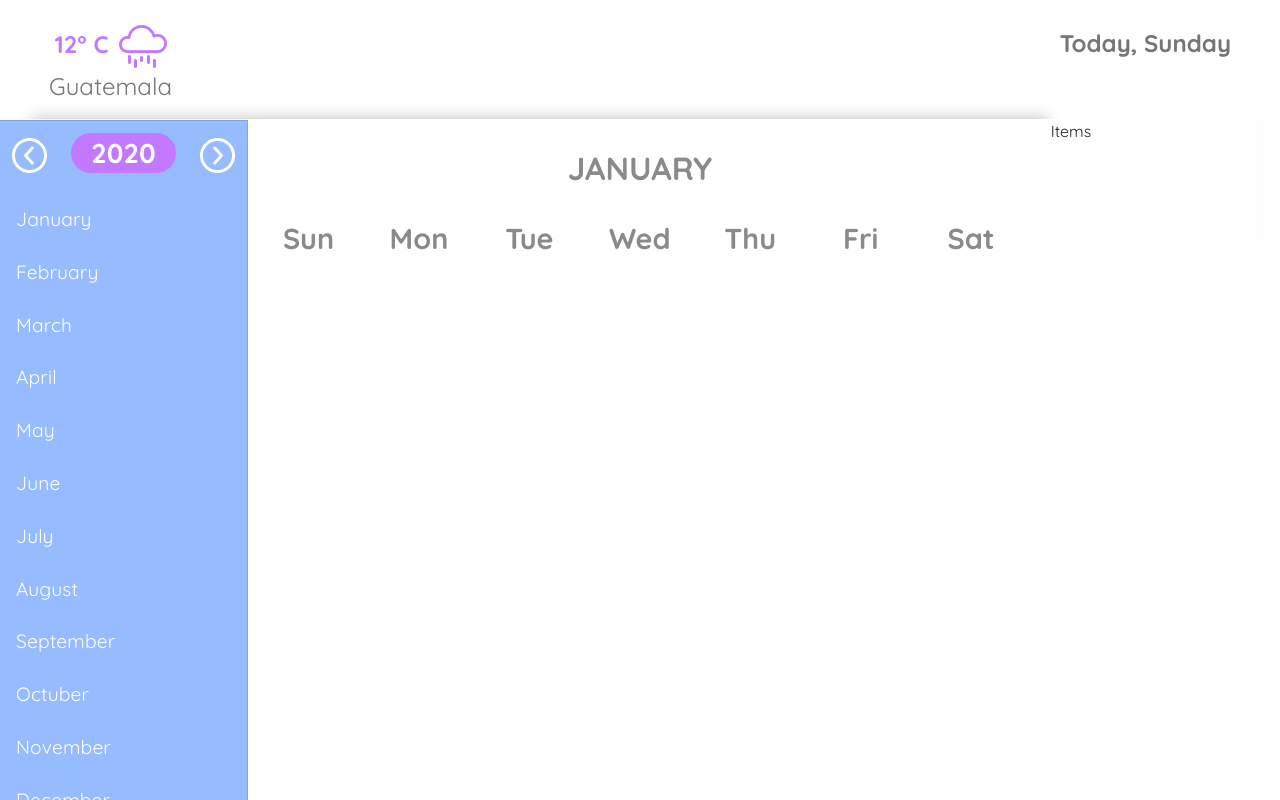
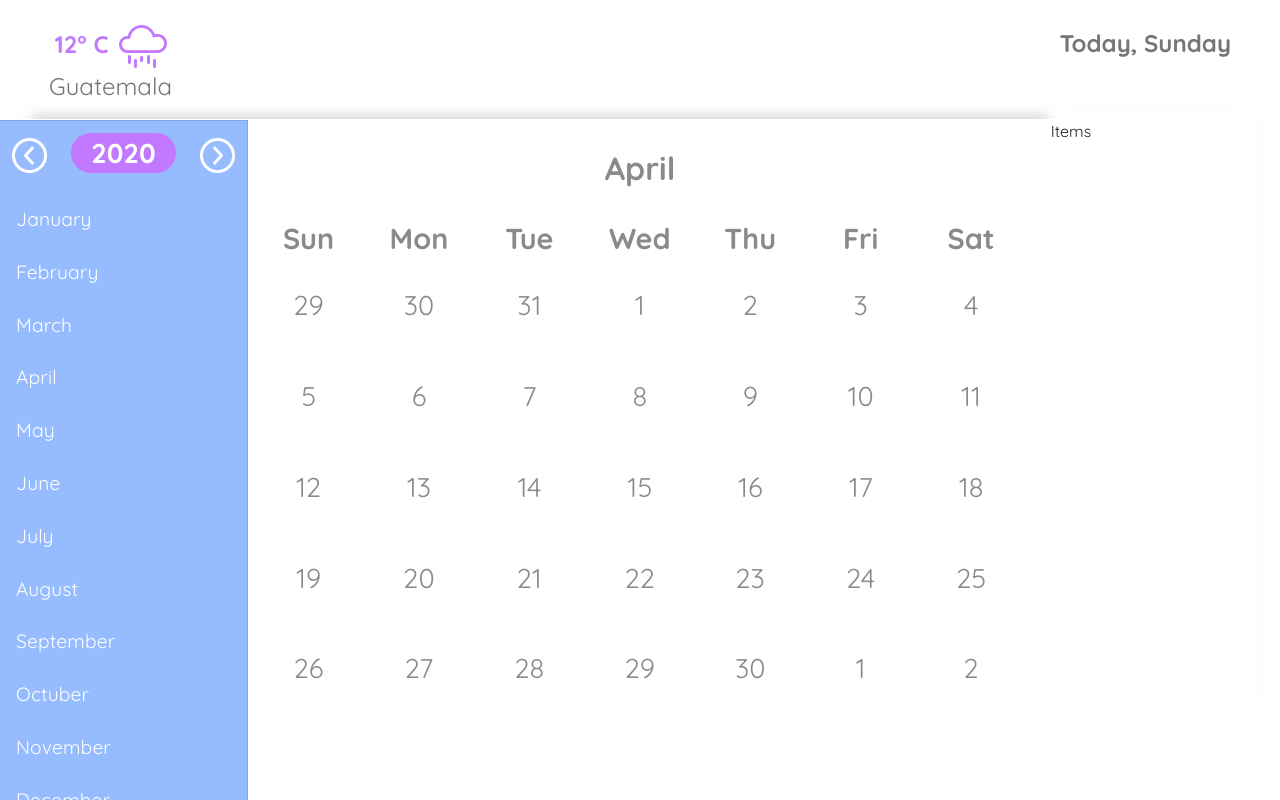
Before and after one commit to dagamo/reminder_app, a React (Create React App) app: page / in a window 1280 px wide. Built offline with nearby package versions, Linux system fonts and the light colour scheme.

Commit message:
Add the functionality to the sideNav and connect to calendar reducer

```diff
--- a/public/index.html
+++ b/public/index.html
@@ -36,7 +36,7 @@
       gtag('config', 'UA-133888546-1');
     </script>
 
-    <title>Gueki Platform</title>
+    <title>Reminder App</title>
   </head>
   <body>
     <noscript>You need to enable JavaScript to run this app.</noscript>
--- a/src/actions/common.js
+++ b/src/actions/common.js
@@ -1,7 +1,7 @@
 import { UPDATE_GENERAL_PARAM } from './../constants/actionTypes';
 
-export const updateGeneralParam = (key, value, reducer) => {
+export const updateGeneralParam = (key, value, red_name) => {
 	return (dispatch) => {
-		dispatch({ type: UPDATE_GENERAL_PARAM, key, value, reducer });
+		dispatch({ type: UPDATE_GENERAL_PARAM, key, value, red_name });
 	};
 };
--- a/src/components/calendar/body.js
+++ b/src/components/calendar/body.js
@@ -3,7 +3,6 @@ import { Box } from '@material-ui/core';
 
 const body = (props) => {
 	const { days } = props;
-	console.log('body days', days);
 	return (
 		<Box style={{ display: 'flex', flexWrap: 'wrap', flex: 1 }}>
 			{days.map((day, i) => (
--- a/src/components/calendar/header.js
+++ b/src/components/calendar/header.js
@@ -1,16 +1,19 @@
 import React from 'react';
 import { Grid, Box } from '@material-ui/core';
 import { days } from './../../constants/stringDays';
+import moment from 'moment';
 
-const calendarHeader = () => {
+const calendarHeader = (props) => {
+	const { date } = props;
+	const monthString = moment(date).format('MMMM');
 	return (
 		<Grid item md={12}>
 			<Grid item md={12} className="calendarHeader">
-				<Box component="span">JANUARY</Box>
+				<Box component="span">{monthString}</Box>
 			</Grid>
 			<Grid container md={12}>
 				{days.map((day, i) => (
-					<Box key={i} className='dayContainer'>
+					<Box key={i} className="dayContainer">
 						{day}
 					</Box>
 				))}
--- a/src/components/calendar/index.js
+++ b/src/components/calendar/index.js
@@ -12,14 +12,13 @@ import { setMonthDay } from './../../actions/calendar';
 import { useGetMonthDays } from './../../hooks/useGetMonthDays';
 
 const Calendar = (props) => {
-	const { years, _setMonthDays } = props;
-	const [ date, setDate ] = useState(moment('2020-01-01').format('YYYY-MM-DD'));
+	const { years, _setMonthDays, date } = props;
 	const payloadMonth = useGetMonthDays({ date, years, _setMonthDays });
 
 	return (
 		<Container maxWidth="xl" className="calendarContainer">
 			<Grid container>
-				<Header />
+				<Header date={date} />
 				<Body {...payloadMonth} />
 			</Grid>
 		</Container>
@@ -27,9 +26,10 @@ const Calendar = (props) => {
 };
 
 const mapStateToProps = (state) => {
-	let { calendar: { years } } = state;
+	let { calendar: { years, dateSelected: date } } = state;
 	return {
-		years
+		years,
+		date
 	};
 };
 
--- a/src/components/drawer/index.js
+++ b/src/components/drawer/index.js
@@ -9,7 +9,7 @@ import { useStyles } from './uiStyles';
 This component is using a material ui object for styles
 */
 function ResponsiveDrawer(props) {
-	const { container, items, headerContent } = props;
+	const { container, items, headerContent, actionItem } = props;
 	const classes = useStyles();
 	const theme = useTheme();
 	const [ mobileOpen, setMobileOpen ] = React.useState(false);
@@ -30,9 +30,11 @@ function ResponsiveDrawer(props) {
 			<List className={classes.list}>
 				{Array.isArray(items) &&
 					items.map((item, index) => (
-						<ListItem button key={index}>
+						<ListItem button key={index} onClick={()=>{
+							actionItem(item)
+						}}>
 							<ListItemText>
-								<Box component="span" className={classes.item}>
+								<Box component="span" className={classes.item} >
 									{item.name}
 								</Box>
 							</ListItemText>
@@ -86,6 +88,7 @@ ResponsiveDrawer.propTypes = {
    * It's need items for render inside the drawer with a structure {id:number, name: string}
    * It's need a headerContent it is a function returns a component.
    */
+	actionItem: PropTypes.func,
   headerContent: PropTypes.any,
 	items: PropTypes.array,
 	container: PropTypes.any
--- a/src/constants/actionTypes.js
+++ b/src/constants/actionTypes.js
@@ -2,3 +2,4 @@ export const FETCH_START = 'FETCH_START';
 export const FETCH_ERROR = 'FETCH_ERROR';
 export const FETCH_SUCCESS = 'FETCH_SUCCESS';
 export const SET_MONTH_DAYS = 'SET_MONTH_DAYS';
+export const UPDATE_GENERAL_PARAM = 'UPDATE_GENERAL_PARAM';
--- a/src/containers/index.js
+++ b/src/containers/index.js
@@ -3,7 +3,7 @@ import { Box, Container, Grid } from '@material-ui/core';
 //styles
 import './../styles/base/layout.css';
 import Header from './../components/header/index';
-import Drawer from './sideNav/index';
+import SideNav from './sideNav/index';
 import Calendar from './../components/calendar/index';
 
 const Index = () => {
@@ -13,7 +13,7 @@ const Index = () => {
 
 			<Grid container className="layout">
 				<Grid item xs={0} md={2} >
-				<Drawer />
+				<SideNav />
 				</Grid>
 				<Grid item xs={12} md={8} >
 					<Calendar />
--- a/src/containers/sideNav/index.js
+++ b/src/containers/sideNav/index.js
@@ -1,36 +1,73 @@
 import React from 'react';
+import { connect } from 'react-redux';
 import { Box } from '@material-ui/core';
 import Drawer from './../../components/drawer/index';
 import moment from 'moment';
+//styles
+import './../../styles/ui/sideNav.css';
 //utils
 import { months } from './../../util/monthsList';
 //images
 import leftIcon from './../../assets/images/left@2x.png';
 import rightIcon from './../../assets/images/right@2x.png';
-//styles
-import './../../styles/ui/sideNav.css';
+//actions
+import { updateGeneralParam } from './../../actions/common';
 
+const SideNav = (props) => {
+	const { date, updateGeneralParam } = props;
+
+	const changeYear = (year) => {
+		const month = moment(date).month() + 1;
+		updateGeneralParam('dateSelected', `${year}-${month}-01`, 'calendar');
+	};
+
+	const changeMonth = (month)=>{
+		const year = moment(date).year();
+		updateGeneralParam('dateSelected', `${year}-0${month.id}-01`, 'calendar');
+	}
 	/*
   HeaderContent component for the drawer.
 */
 	const HeaderContent = () => {
 		//Get the current year of type string
-	const yearString = moment().format('YYYY');
+		let year = moment(date).format('YYYY');
+		year = Number(year);
 		return (
 			<div className="drawerHeader">
-			<Box component="span">
+				<Box
+					component="span"
+					onClick={() => {
+						changeYear(year - 1);
+					}}
+				>
 					<img src={leftIcon} width={'35px'} alt="left" />
 				</Box>
 				<Box component="span" className="yearText">
-				{yearString}
+					{year}
 				</Box>
-			<Box component="span">
+				<Box
+					component="span"
+					onClick={() => {
+						console.log('onclick')
+						changeYear(year + 1);
+					}}
+				>
 					<img src={rightIcon} width={'35px'} alt="right" />
 				</Box>
 			</div>
 		);
 	};
 
-export default (props) => {
-	return <Drawer items={months} headerContent={HeaderContent} />;
+	return <Drawer items={months} headerContent={HeaderContent} actionItem={changeMonth} />;
 };
+
+const mapStateToProps = (state) => {
+	const { calendar: { dateSelected: date } } = state;
+	return {
+		date
+	};
+};
+
+const mapDispatchToProps = { updateGeneralParam };
+
+export default connect(mapStateToProps, mapDispatchToProps)(SideNav);
--- a/src/hooks/useGetMonthDays.js
+++ b/src/hooks/useGetMonthDays.js
@@ -9,17 +9,23 @@ export const useGetMonthDays = (props) => {
 	const { date, years, _setMonthDays } = props;
 	const year = moment(date).year();
 	const month = moment(date).month() + 1;
+/*
+	Create the hook personalized.
+	1) Verify if the month exists in the reducer.
+	2) if its not exists, it calls to the actio for generate the days.
+	3) if exists call the month and return the days of the month
+*/
 	useEffect(
 		() => {
 			if (!verifyMonth(years, year, month)) {
 				_setMonthDays(date);
 			} else {
-				console.log('ya existe');
 				setDay(years[year][month].days);
 			}
 		},
-		[ date ]
+		[ date, years ]
 	);
+
 	return {
 		year,
 		month,
--- a/src/reducers/calendar.js
+++ b/src/reducers/calendar.js
@@ -1,19 +1,28 @@
-import { SET_MONTH_DAYS } from './../constants/actionTypes';
+import { SET_MONTH_DAYS, UPDATE_GENERAL_PARAM } from './../constants/actionTypes';
 import moment from 'moment';
 import { verifyMonth } from './../util/verifyMonth';
 
 let init = {
-	years: {}
+	years: {},
+	dateSelected: moment().format('YYYY-MM-DD')
 };
 
 export const calendar = (state = init, action) => {
 	switch (action.type) {
 		case SET_MONTH_DAYS: {
+			/*
+				Initialize of vars.
+			*/
 			let { date } = action;
 			let year = moment(date).year();
 			let month = moment(date).month() + 1;
 			let days = [];
 			let copyYears = { ...state.years };
+
+			/*
+				Verify if the month exists in the reducer.
+				If not exists create a new information for the calendar.
+			*/
 
 			if (!verifyMonth(state.years, year, month)) {
 				let daysNumber = moment(date).daysInMonth();
@@ -29,9 +38,14 @@ export const calendar = (state = init, action) => {
 
 				let previusMonthDays = moment(`${yearSelected}-${previusMonth}-01`).daysInMonth();
 
-				if (monthStartDay > 0) {
+				/*
+			1)	if the month day start is diferent to sunday then generate the previus days.
+			2) Generate the current month days.
+			3) Generate the next month days.
+				*/
+
+				if (monthStartDay > 0) { //1
 					for (let p = monthStartDay; p >= 0; p--) {
-						// console.log('aqui entro', monthStartDay + 1);
 						const infoDay = {
 							dayNumber: previusMonthDays - p,
 							month: previusMonth,
@@ -41,7 +55,8 @@ export const calendar = (state = init, action) => {
 						days = [ ...days, infoDay ];
 					}
 				}
-				for (let i = 1; i <= Number(daysNumber); i++) {
+
+				for (let i = 1; i <= Number(daysNumber); i++) { //2
 					const infoDay = {
 						dayNumber: i,
 						month,
@@ -51,7 +66,7 @@ export const calendar = (state = init, action) => {
 					days = [ ...days, infoDay ];
 				}
 
-				if (monthOfDay !== 6) {
+				if (monthOfDay !== 6) { //3
 					for (let n = monthOfDay, o = 1; n <= 6; n++, o++) {
 						let infoDay = {
 							dayNumber: o,
@@ -62,9 +77,11 @@ export const calendar = (state = init, action) => {
 						days = [ ...days, infoDay ];
 					}
 				}
+				//update the reducer year param
 				copyYears = {
 					...copyYears,
 					[year]: {
+						...copyYears[year],
 						[month]: {
 							days
 						}
@@ -72,10 +89,22 @@ export const calendar = (state = init, action) => {
 				};
 			}
 
+			//return the state.
 			return {
 				...state,
-				years: copyYears
+				years: { ...copyYears }
 			};
+		}
+		case UPDATE_GENERAL_PARAM: {
+			const { key, value, red_name } = action;
+			let copyState = { ...state };
+			if (red_name === 'calendar') {
+				copyState = {
+					...copyState,
+					[key]: value
+				};
+			}
+			return copyState;
 		}
 		default:
 			return state;
--- a/src/styles/ui/sideNav.css
+++ b/src/styles/ui/sideNav.css
@@ -3,6 +3,9 @@
   flex:1;
   align-items: center;
   justify-content: space-around;
+}
+.drawerHeader > span {
+  cursor: pointer;
 }
 .yearText{
   padding-left:20px;
```
Lines whose indentation alone changed are shown as unchanged.
